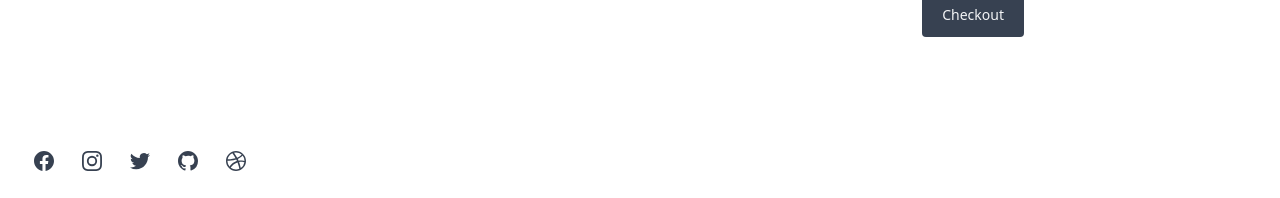
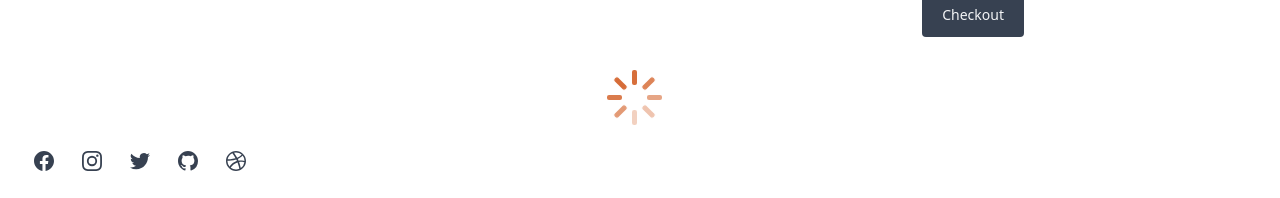
Before and after one commit to Arrakeencode/ecommerce-nextjs, a Next.js app: page /cart in a window 1280 px wide. Shown: the part 302-500 px from the top of the page. Built offline with nearby package versions, Linux system fonts and the light colour scheme; no server answers.

Commit message:
add spinner

```diff
--- /dev/null
+++ b/components/Spinner.js
@@ -0,0 +1,7 @@
+import { FadeLoader } from "react-spinners";
+
+export default function Spinner() {
+    return <>
+        <FadeLoader color="#d66b36" />
+    </>
+}
--- a/package.json
+++ b/package.json
@@ -21,6 +21,7 @@
     "react": "^18",
     "react-dom": "^18",
     "react-hot-toast": "^2.4.1",
+    "react-spinners": "^0.13.8",
     "stripe": "^14.23.0"
   },
   "devDependencies": {
--- a/pages/api/auth/[...nextauth].js
+++ b/pages/api/auth/[...nextauth].js
@@ -1,10 +1,10 @@
 import NextAuth from 'next-auth'
 import GoogleProvider from 'next-auth/providers/google'
-
+import { MongoDBAdapter } from "@auth/mongodb-adapter"
 import clientPromise from '../../../lib/mongodb'
 
 export default NextAuth({
-
+  adapter: MongoDBAdapter(clientPromise),
   providers: [
     GoogleProvider({
       clientId: process.env.GOOGLE_ID,
--- a/pages/cart/index.js
+++ b/pages/cart/index.js
@@ -2,10 +2,12 @@ import {useContext, useEffect, useState} from "react";
 import {CartContext} from "@/lib/context/CartContext";
 import axios from "axios";
 import Link from "next/link";
+import Spinner from "@/components/Spinner";
 
 export default function Cart(){
     const { cartProducts, removeProduct, addProduct, clearCart } = useContext(CartContext);
     const [products, setProducts] = useState([]);
+    const [loading, setLoading] = useState(true);
 
     useEffect(() => {
         console.log(cartProducts)
@@ -14,7 +16,7 @@ export default function Cart(){
                 .then(response => {
                     console.log(response.data); // Ajoutez cette ligne pour afficher les produits dans la console
                     setProducts(response.data);
-
+                    setLoading(false)
                 })
         } else {
             setProducts([]);
@@ -49,7 +51,12 @@ export default function Cart(){
 
                 <div className="mt-8">
                     <ul className="space-y-4">
-                        {products?.length > 0 && products.map((product) => (
+                        {loading ? (
+                                <div className="absolute inset-0 flex justify-center items-center">
+                                    <Spinner />
+                                </div>
+                            ) :
+                        products?.length > 0 && products.map((product) => (
                             <div key={product._id} className="mt-8">
                                 <ul className="space-y-4">
                                     <li className="text-center items-center gap-4 justify-between sm:flex">
```
Also changed, not shown: 1 other file (tests, documents, lock files or other folders).
